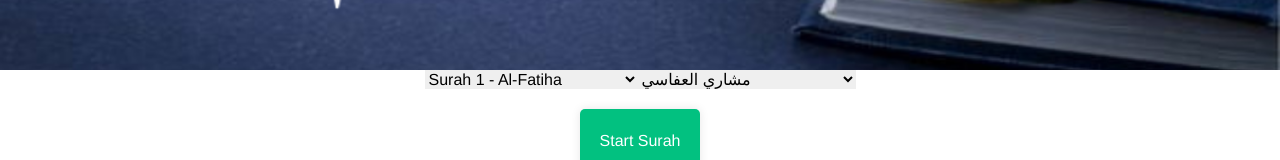
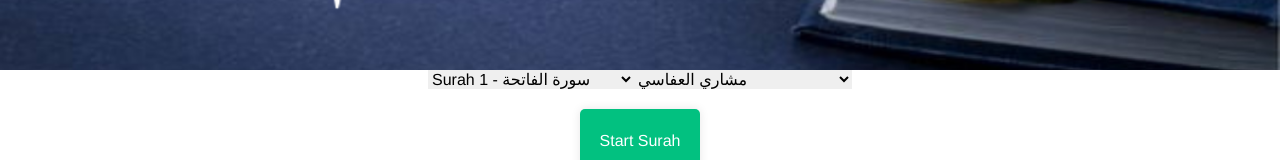
Before and after one commit to https-github-com-ihababbas/Dhikraa_frontend, a Next.js app: page /reader in a window 1280 px wide. Shown: the part 594-754 px from the top of the page. Built offline with nearby package versions, Linux system fonts and the light colour scheme.

Commit message:
edit surah.js and quiz page

```diff
--- /dev/null
+++ b/app/components/answer.js
@@ -0,0 +1,42 @@
+"use client"
+
+import React from "react";
+
+import { useState, useContext, useEffect } from "react";
+
+
+
+export default function answer(props){
+    let value = 0
+    value = Object.values(props.choices)
+    //console.log(value)
+    value.sort()
+    //console.log(value)
+
+
+
+
+    return(
+
+        <>
+
+           <p>
+           <section clasName="w-[30%]">
+
+            {value[0]} <input type="radio" name={props.id} value={value[0]} className="text-left" />
+            </section>
+            <section clasName="w-[30%]">
+
+            {value[1]} <input type="radio" name={props.id} value={value[1]} className="text-left" />
+            </section>  <section clasName="w-[30%]">
+
+            {value[2]} <input type="radio" name={props.id} value={value[2]} className="text-left" />
+            </section>  <section clasName="w-[30%]">
+
+            {value[3]} <input type="radio" name={props.id} value={value[3]} className="text-left" />
+            </section>
+            </p>
+
+        </>
+    )
+}
--- a/app/components/data/surah.js
+++ b/app/components/data/surah.js
@@ -1,82 +1,117 @@
 export const Surah = [
-    { number: 1, name: "Al-Fatiha" },
-    { number: 2, name: "Al-Baqarah" },
-    { number: 3, name: "Al-Imran" },
-    { number: 4, name: "An-Nisa'" },
-    { number: 5, name: "Al-Ma'idah" },
-    { number: 6, name: "Al-An'am" },
-    { number: 7, name: "Al-A'raf" },
-    { number: 8, name: "Al-Anfal" },
-    { number: 9, name: "At-Taubah" },
-    { number: 10, name: "Yunus" },
-    { number: 11, name: "Hud" },
-    { number: 12, name: "Yusuf" },
-    { number: 13, name: "Ar-Ra'd" },
-    { number: 14, name: "Ibrahim" },
-    { number: 15, name: "Al-Hijr" },
-    { number: 16, name: "An-Nahl" },
-    { number: 17, name: "Al-Isra'" },
-    { number: 18, name: "Al-Kahf" },
-    { number: 19, name: "Maryam" },
-    { number: 20, name: "Ta-Ha" },
-    { number: 21, name: "Al-Anbiya'" },
-    { number: 22, name: "Al-Hajj" },
-    { number: 23, name: "Al-Mu'minun" },
-    { number: 24, name: "An-Nur" },
-    { number: 25, name: "Al-Furqan" },
-    { number: 26, name: "Ash-Shu'ara'" },
-    { number: 27, name: "An-Naml" },
-    { number: 28, name: "Al-Qasas" },
-    { number: 29, name: "Al-'Ankabut" },
-    { number: 30, name: "Ar-Rum" },
-    { number: 31, name: "Luqman" },
-    { number: 32, name: "As-Sajdah" },
-    { number: 33, name: "Al-Ahzab" },
-    { number: 34, name: "Saba'" },
-    { number: 35, name: "Fatir" },
-    { number: 36, name: "Ya-Sin" },
-    { number: 37, name: "As-Saffat" },
-    { number: 38, name: "Sad" },
-    { number: 39, name: "Az-Zumar" },
-    { number: 40, name: "Ghafir" },
-    { number: 41, name: "Fussilat" },
-    { number: 42, name: "Ash-Shura" },
-    { number: 43, name: "Az-Zukhruf" },
-    { number: 44, name: "Ad-Dukhan" },
-    { number: 45, name: "Al-Jathiya" },
-    { number: 46, name: "Al-Ahqaf" },
-    { number: 47, name: "Muhammad" },
-    { number: 48, name: "Al-Fath" },
-    { number: 49, name: "Al-Hujurat" },
-    { number: 50, name: "Qaf" },
-    { number: 51, name: "Adh-Dhariyat" },
-    { number: 52, name: "At-Tur" },
-    { number: 53, name: "An-Najm" },
-    { number: 54, name: "Al-Qamar" },
-    { number: 55, name: "Ar-Rahman" },
-    { number: 56, name: "Al-Waqi'ah" },
-    { number: 57, name: "Al-Hadid" },
-    { number: 58, name: "Al-Mujadilah" },
-    { number: 59, name: "Al-Hashr" },
-    { number: 60, name: "Al-Mumtahanah" },
-    { number: 61, name: "As-Saff" },
-    { number: 62, name: "Al-Jumu'ah" },
-    { number: 63, name: "Al-Munafiqun" },
-    { number: 64, name: "At-Taghabun" },
-    { number: 65, name: "At-Talaq" },
-    { number: 66, name: "At-Tahrim" },
-    { number: 67, name: "Al-Mulk" },
-    { number: 68, name: "Al-Qalam" },
-    { number: 69, name: "Al-Haqqah" },
-    { number: 70, name: "Al-Ma'arij" },
-    { number: 71, name: "Nuh" },
-    { number: 72, name: "Al-Jinn" },
-    { number: 73, name: "Al-Muzzammil" },
-    { number: 74, name: "Al-Muddaththir" },
-    { number: 75, name: "Al-Qiyamah" },
-    { number: 76, name: "Al-Insan" },
-    { number: 77, name: "Al-Mursalat" },
-    { number: 78, name: "An-Naba'" },
-
+    { number: 1, name: "سورة الفاتحة" },
+    { number: 2, name: "سور البقرة" },
+    { number: 3, name: "سورة آل عمران" },
+    { number: 4, name: "سورة النساء'" },
+    { number: 5, name: "سورة المائدة" },
+    { number: 6, name: "سوةر الأنعام" },
+    { number: 7, name: "سورة الأعراف" },
+    { number: 8, name: "سورة الأنفال" },
+    { number: 9, name: "سورة التوبة" },
+    { number: 10, name: "سورة يونس" },
+    { number: 11, name: "سورةهود" },
+    { number: 12, name: "سورة يوسف" },
+    { number: 13, name: "سورة الرعد" },
+    { number: 14, name: "سورة الرعد" },
+    { number: 15, name: "سورة الحجر" },
+    { number: 16, name: "سورة النحل" },
+    { number: 17, name: "سورة الإسراء'" },
+    { number: 18, name: "سورة الكهف" },
+    { number: 19, name: "سورة مريم" },
+    { number: 20, name: "سورة طه" },
+    { number: 21, name: "سورة الأنبياء" },
+    { number: 22, name: "سورة الحج" },
+    { number: 23, name: "سورة المؤمنون" },
+    { number: 24, name: "سورة النور" },
+    { number: 25, name: "سورة الفرقان" },
+    { number: 26, name: "سورة الشعراء'" },
+    { number: 27, name: "سورة النمل" },
+    { number: 28, name: "سورة القصص" },
+    { number: 29, name: "سورة العنكبوت" },
+    { number: 30, name: "سورة الروم" },
+    { number: 31, name: "سورة لقمان" },
+    { number: 32, name: "سورة السجدة" },
+    { number: 33, name: "سورة الأحزاب" },
+    { number: 34, name: "سورة سبأ'" },
+    { number: 35, name: "سورة فاطر" },
+    { number: 36, name: "سورة يس" },
+    { number: 37, name: "سورة الصافات" },
+    { number: 38, name: "سورة ص" },
+    { number: 39, name: "سورة الزمر" },
+    { number: 40, name: "سورة غافر" },
+    { number: 41, name: "سورة فصلت" },
+    { number: 42, name: "سورة الشورى" },
+    { number: 43, name: "سورة الزخرف" },
+    { number: 44, name: "سورة الدخان" },
+    { number: 45, name: "سورة الجاثية" },
+    { number: 46, name: "سورة الأحقاف" },
+    { number: 47, name: "سورة محمد" },
+    { number: 48, name: "سورة الفتح" },
+    { number: 49, name: "سورة الحجرات" },
+    { number: 50, name: "سورة ق" },
+    { number: 51, name: "سورة الذاريات" },
+    { number: 52, name: "سورة الطور" },
+    { number: 53, name: "سورة النجم" },
+    { number: 54, name: "سورة القمر" },
+    { number: 55, name: "سورة الرحمن" },
+    { number: 56, name: "سورة الواقعة" },
+    { number: 57, name: "سورة الجديد" },
+    { number: 58, name: "سورة المجادلة" },
+    { number: 59, name: "سورة الحشر" },
+    { number: 60, name: "سورة الممتحنة" },
+    { number: 61, name: "سورة الصف" },
+    { number: 62, name: "سورة الصف" },
+    { number: 63, name: "سورة المناقون" },
+    { number: 64, name: "سورة التغابن" },
+    { number: 65, name: "سورة الطلاق" },
+    { number: 66, name: "سورة التحريم" },
+    { number: 67, name: "سورة الملك" },
+    { number: 68, name: "سورة القلم" },
+    { number: 69, name: "سورة الحاقة" },
+    { number: 70, name: "سورة المعارج" },
+    { number: 71, name: "سورة نوح" },
+    { number: 72, name: "سورة الجن" },
+    { number: 73, name: "سورة المزمل" },
+    { number: 74, name: "سورة المدثر" },
+    { number: 75, name: "سورة القيامة" },
+    { number: 76, name: "سورة الإنسان" },
+    { number: 77, name: "سورة المرسلات" },
+    { number: 78, name: "سورة النبأ" },
+    { number: 79, name: "سورة النازعات" },
+    { number: 80, name: "سورة عبس" },
+    { number: 81, name: "سورة التكوير" },
+    { number: 82, name: "سورة الانفطار" },
+    { number: 82, name: "سورة المطففين" },
+    { number: 83, name: "سورة الانشقاق" },
+    { number: 84, name: "سورة البروج" },
+    { number: 85, name: "سورة الطارق" },
+    { number: 86, name: "سورة الاعلى" },
+    { number: 87, name: "سورة الغاشية" },
+    { number: 88, name: "سورة الفجر" },
+    { number: 89, name: "سورة البلد" },
+    { number: 90, name: "سورة الشمس" },
+    { number: 91, name: "سورة الليل" },
+    { number: 92, name: "سورة الضحى" },
+    { number: 93, name: "سورة الشرح" },
+    { number: 94, name: "سورة التين" },
+    { number: 95, name: "سورة العلق" },
+    { number: 96, name: "سورة القدر" },
+    { number: 97, name: "سورة البينة" },
+    { number: 98, name: "سورة الزلزلة" },
+    { number: 99, name: "سورة العاديات" },
+    { number: 100, name: "سورة القارعة" },
+    { number: 101, name: "سورة التكاثر" },
+    { number: 103, name: "سورة العصر" },
+    { number: 104, name: "سورة الهمزة" },
+    { number: 105, name: "سورة الفيل" },
+    { number: 106, name: "سورةقريش" },
+    { number: 107, name: "سورة الماعون" },
+    { number: 108, name: "سورة الكوثر" },
+    { number: 109, name: "سورة الكافرون" },
+    { number: 110, name: "سورة النصر" },
+    { number: 111, name: "سورة المسد" },
+    { number: 112, name: "سورة الأخلاص" },
+    { number: 113, name: "سورة الفلق" },
+    { number: 114, name: "سورة الناس" },
 
 ]
```
Also changed, not shown: app/Quiz/page.js (+6 -41 lines).
